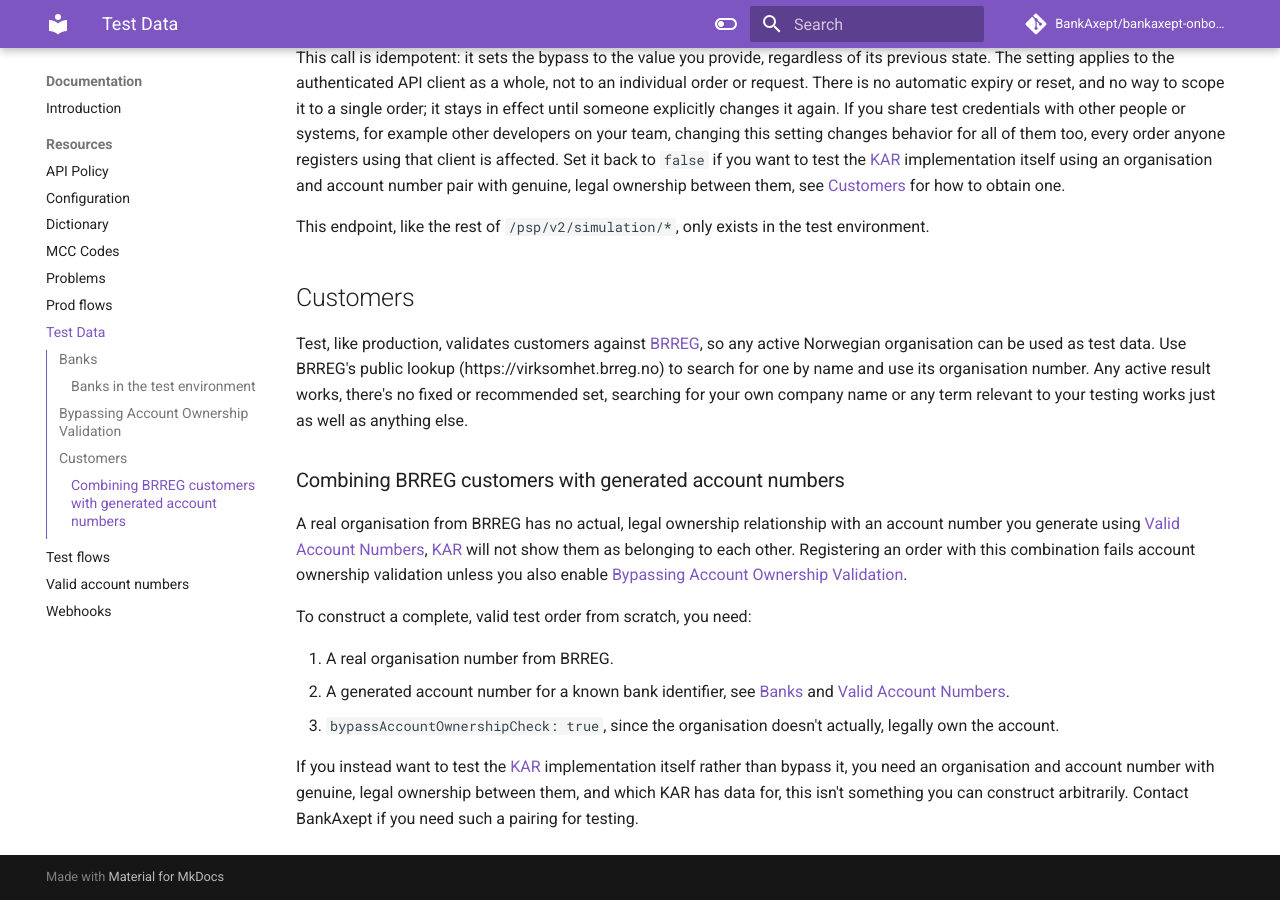
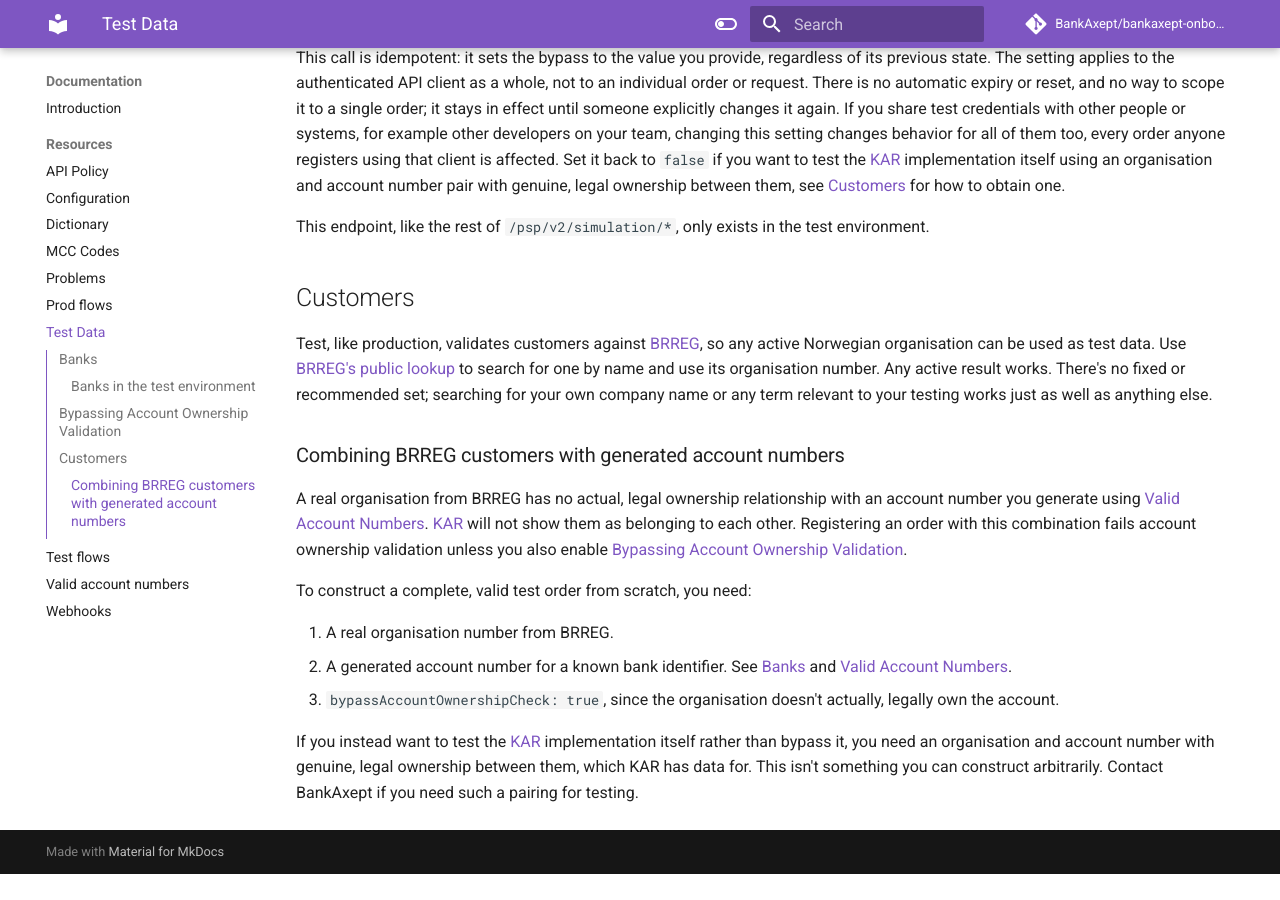
Before and after one commit to BankAxept/bankaxept-onboarding-external-documentation, an MkDocs documentation site: the page built from docs/test_data.md, in a window 1280 px wide and 900 px high, scrolled down 1859 px. Built offline with MkDocs 1.6.1 and Material for MkDocs 9.7.7, drawn with Linux system fonts in a browser that asks for light colours; comment, search, counter and statistics services are not loaded; after the commit the page ends 2733 px from its top, so only the background shows below that.

Commit message:
Address review: make BRREG link clickable markdown, split comma-spliced sentences

```diff
--- a/docs/test_data.md
+++ b/docs/test_data.md
@@ -64,16 +64,16 @@ This endpoint, like the rest of `/psp/v2/simulation/*`, only exists in the test
 
 ## Customers
 
-Test, like production, validates customers against [BRREG](dictionary.md), so any active Norwegian organisation can be used as test data. Use BRREG's public lookup (https://virksomhet.brreg.no) to search for one by name and use its organisation number. Any active result works, there's no fixed or recommended set, searching for your own company name or any term relevant to your testing works just as well as anything else.
+Test, like production, validates customers against [BRREG](dictionary.md), so any active Norwegian organisation can be used as test data. Use [BRREG's public lookup](https://virksomhet.brreg.no) to search for one by name and use its organisation number. Any active result works. There's no fixed or recommended set; searching for your own company name or any term relevant to your testing works just as well as anything else.
 
 ### Combining BRREG customers with generated account numbers
 
-A real organisation from BRREG has no actual, legal ownership relationship with an account number you generate using [Valid Account Numbers](./valid_account_numbers.md), [KAR](dictionary.md) will not show them as belonging to each other. Registering an order with this combination fails account ownership validation unless you also enable [Bypassing Account Ownership Validation](#bypassing-account-ownership-validation).
+A real organisation from BRREG has no actual, legal ownership relationship with an account number you generate using [Valid Account Numbers](./valid_account_numbers.md). [KAR](dictionary.md) will not show them as belonging to each other. Registering an order with this combination fails account ownership validation unless you also enable [Bypassing Account Ownership Validation](#bypassing-account-ownership-validation).
 
 To construct a complete, valid test order from scratch, you need:
 
 1. A real organisation number from BRREG.
-2. A generated account number for a known bank identifier, see [Banks](#banks) and [Valid Account Numbers](./valid_account_numbers.md).
+2. A generated account number for a known bank identifier. See [Banks](#banks) and [Valid Account Numbers](./valid_account_numbers.md).
 3. `bypassAccountOwnershipCheck: true`, since the organisation doesn't actually, legally own the account.
 
-If you instead want to test the [KAR](dictionary.md) implementation itself rather than bypass it, you need an organisation and account number with genuine, legal ownership between them, and which KAR has data for, this isn't something you can construct arbitrarily. Contact BankAxept if you need such a pairing for testing.
+If you instead want to test the [KAR](dictionary.md) implementation itself rather than bypass it, you need an organisation and account number with genuine, legal ownership between them, which KAR has data for. This isn't something you can construct arbitrarily. Contact BankAxept if you need such a pairing for testing.
```
